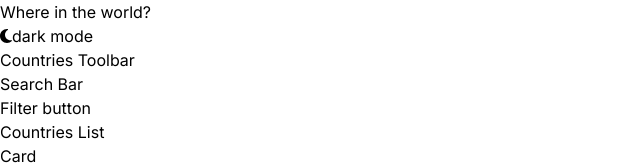
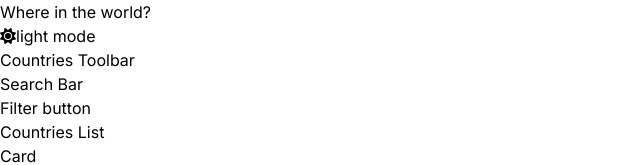
Before and after one commit to IEdiong/countries-app, a Next.js app: page / in a window 1280 px wide. Shown: the top 165 px of the page, without its empty margins (0-640 px from the left). Built offline with nearby package versions, Linux system fonts and the light colour scheme.

Commit message:
add theme-toggler button

```diff
--- a/src/app/components/header.tsx
+++ b/src/app/components/header.tsx
@@ -1,5 +1,6 @@
-import { FontAwesomeIcon } from '@fortawesome/react-fontawesome';
-import { faMoon } from '@fortawesome/free-solid-svg-icons';
+// import { FontAwesomeIcon } from '@fortawesome/react-fontawesome';
+// import { faMoon } from '@fortawesome/free-solid-svg-icons';
+import ThemeToggler from './ui/themeToggler';
 // import { MoonIcon } from './ui/icon';
 
 const Header = () => {
@@ -10,11 +11,12 @@ const Header = () => {
           <h1 className="font-extrabold dark:text-white">
             Where in the world?
           </h1>
+          <ThemeToggler />
 
-          <button className="capitalize flex gap-2 items-center">
+          {/* <button className="capitalize flex gap-2 items-center">
             <FontAwesomeIcon icon={faMoon} />
             <span>dark mode</span>
-          </button>
+          </button> */}
         </div>
       </div>
     </header>
--- /dev/null
+++ b/src/app/components/ui/themeToggler.tsx
@@ -0,0 +1,42 @@
+'use client';
+import { FC, useEffect, useState } from 'react';
+import { FontAwesomeIcon } from '@fortawesome/react-fontawesome';
+import { faMoon, faSun } from '@fortawesome/free-solid-svg-icons';
+import { useTheme } from 'next-themes';
+
+const ThemeToggler: FC = () => {
+  const [mount, setMount] = useState(false);
+  const { theme, systemTheme, setTheme } = useTheme();
+
+  useEffect(() => {
+    setMount(true);
+  }, []);
+
+  const currentTheme = theme === 'system' ? systemTheme : theme;
+
+  if (!mount) return null;
+
+  if (currentTheme === 'light') {
+    return (
+      <button
+        className="capitalize flex gap-2 items-center"
+        onClick={() => setTheme('dark')}
+      >
+        <FontAwesomeIcon icon={faMoon} />
+        <span>dark mode</span>
+      </button>
+    );
+  } else {
+    return (
+      <button
+        className="capitalize flex gap-2 items-center"
+        onClick={() => setTheme('light')}
+      >
+        <FontAwesomeIcon icon={faSun} />
+        <span>light mode</span>
+      </button>
+    );
+  }
+};
+
+export default ThemeToggler;
```
